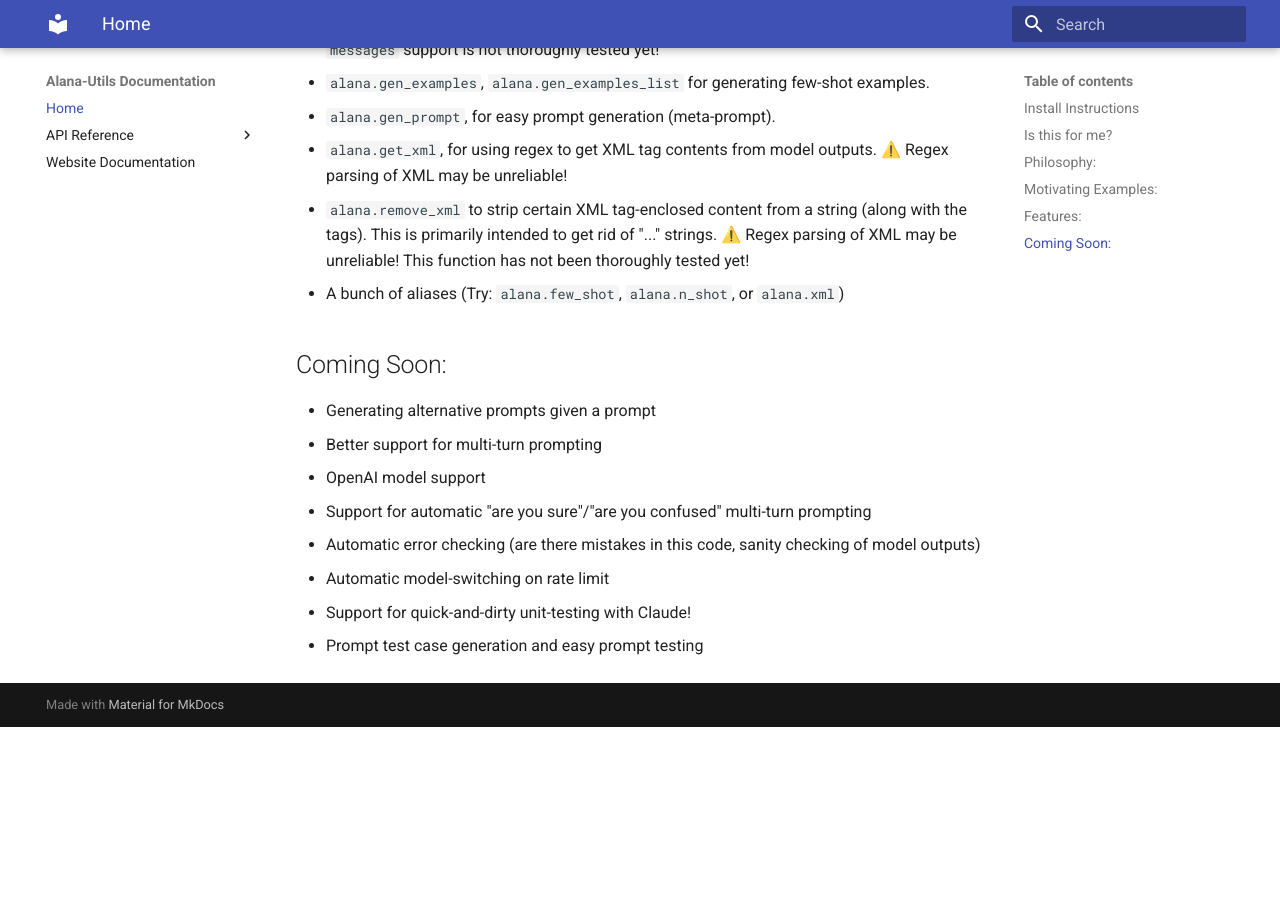
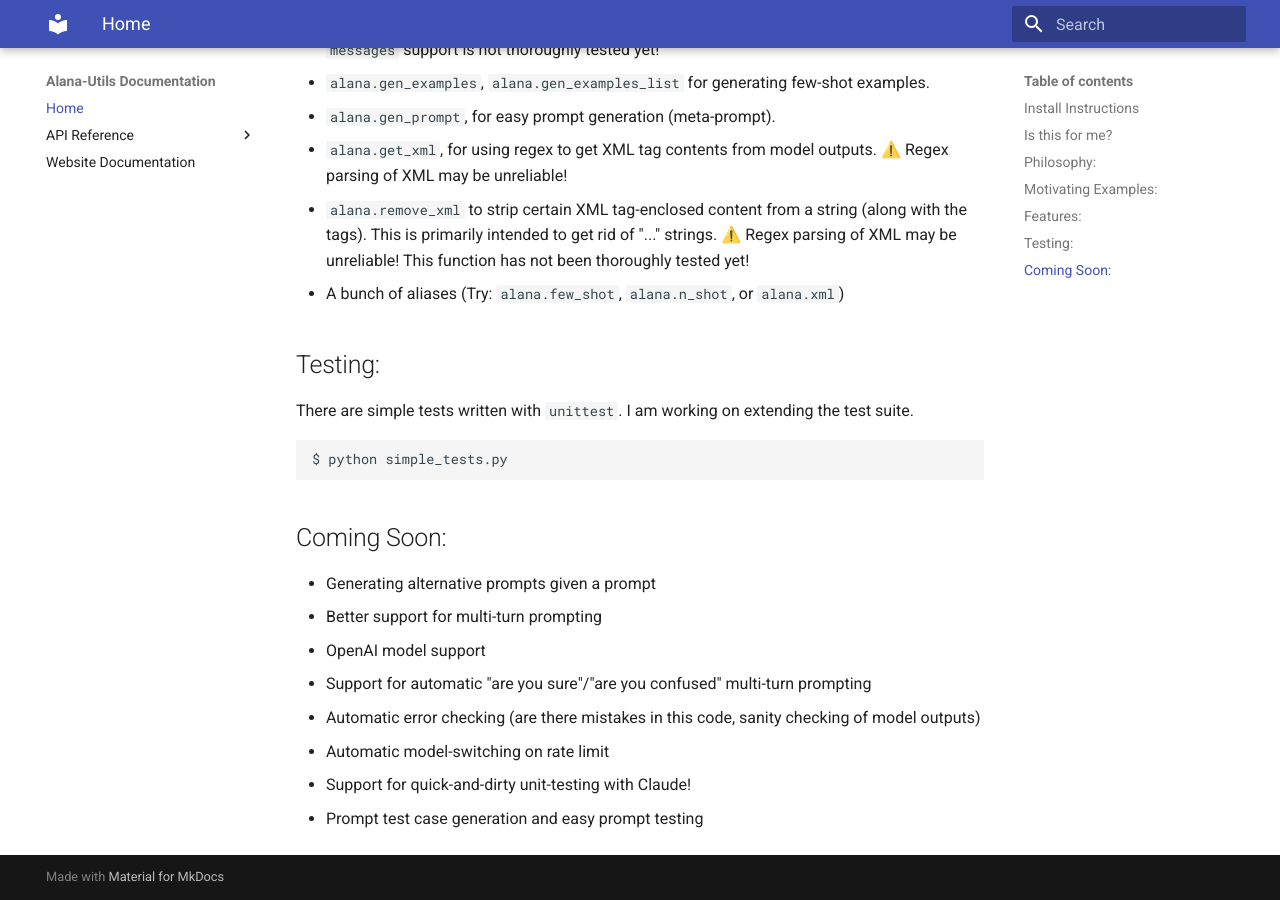
Before and after one commit to alat-rights/alana-utilities, an MkDocs documentation site: the page built from docs/README.md, in a window 1280 px wide and 900 px high, scrolled down 2288 px. Built offline with MkDocs 1.6.1 and Material for MkDocs 9.7.7, drawn with Linux system fonts in a browser that asks for light colours; before the commit the page ends 3015 px from its top, so only the background shows below that.

Commit message:
Update README.md

````diff
--- a/docs/README.md
+++ b/docs/README.md
@@ -80,6 +80,13 @@ print(messages)  # [{'role': 'user', 'content': 'Hello, Claude!'}, {'role': 'ass
   - `alana.remove_xml` to strip certain XML tag-enclosed content from a string (along with the tags). This is primarily intended to get rid of "<reasoning>...</reasoning>" strings. ⚠️ Regex parsing of XML may be unreliable! This function has not been thoroughly tested yet!
 - A bunch of aliases (Try: `alana.few_shot`, `alana.n_shot`, or `alana.xml`)
 
+## Testing:
+There are simple tests written with `unittest`. I am working on extending the test suite.
+
+```
+$ python simple_tests.py
+```
+
 ## Coming Soon:
 - Generating alternative prompts given a prompt
 - Better support for multi-turn prompting
````
